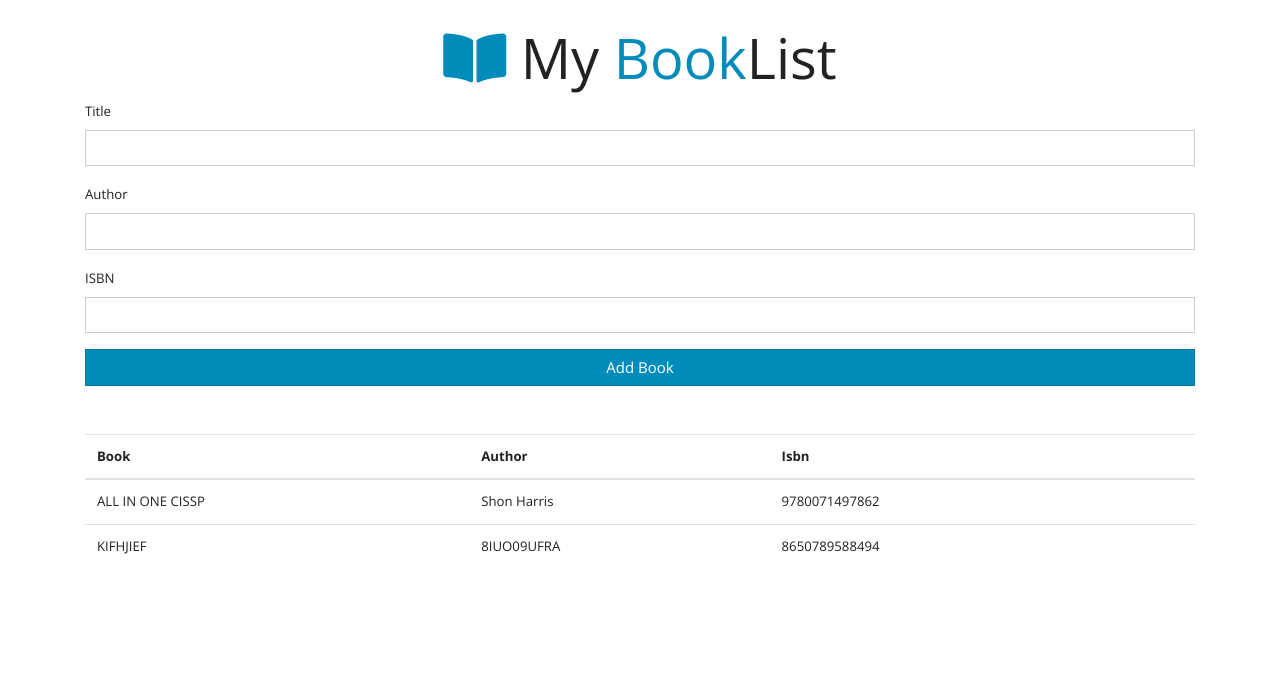
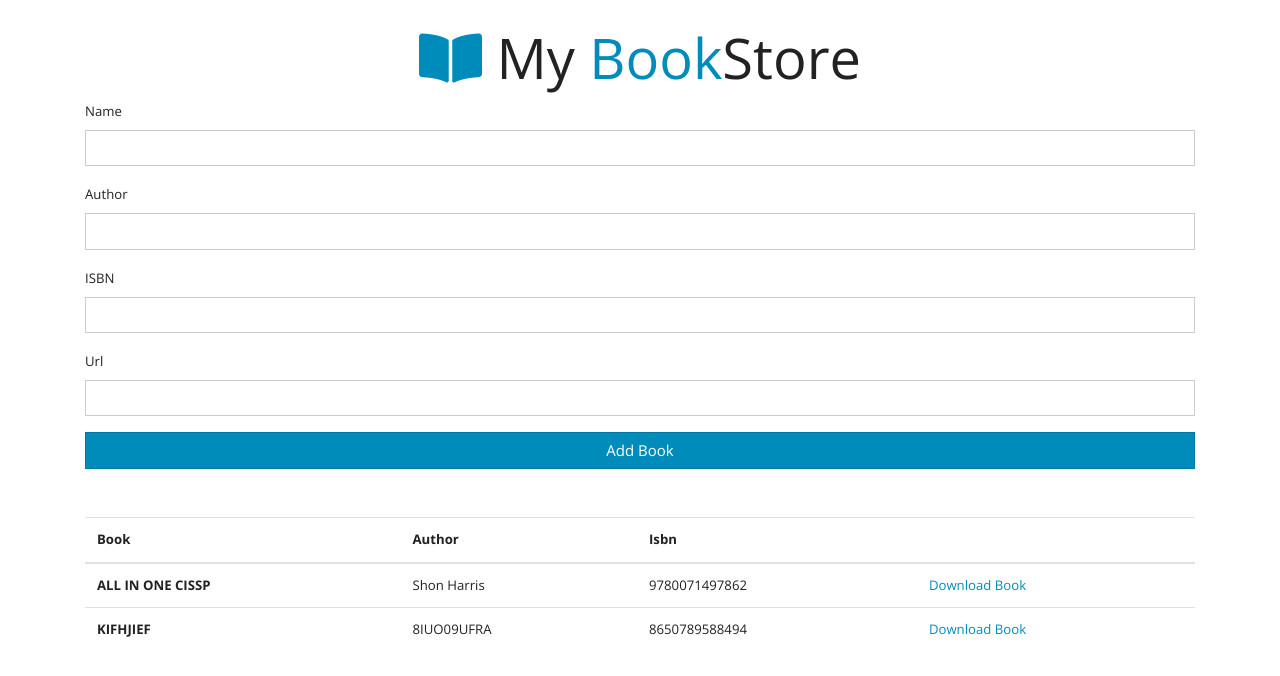
Before and after one commit to Fortunate245/BookStore, a Django app: page / in a window 1280 px wide. Shown: the top 676 px of the page. Run offline with Django 3.2, Linux system fonts and the light colour scheme; data comes from the database, SQL or seed files in the repository; both versions use the stored data as it was after the commit; some libraries are stand-ins or nearby versions.

Commit message:
working form post

```diff
--- a/book_app/book/templates/index.html
+++ b/book_app/book/templates/index.html
@@ -10,21 +10,26 @@
 <body>
     <div class="container mt-4">
          <h1 class="display-4 text-center">
-           <i class="fas fa-book-open text-primary"></i> My <span class="text-primary">Book</span>List
+           <i class="fas fa-book-open text-primary"></i> My <span class="text-primary">Book</span>Store
         </h1>
 
-        <form id="book-form">
+        <form action='{% url "book:index" %}' id="book-form" method='post'>
+            {% csrf_token %}
             <div class="form-group">
-                <label for="title">Title</label>
-                <input type="text" id="title" class="form-control">
+                <label for="title">Name</label>
+                <input type="text" name="name" id="name" class="form-control">
             </div>
             <div class="form-group">
                 <label for="author">Author</label>
-                <input type="text" id="author" class="form-control">
+                <input type="text" name='author' id="author" class="form-control">
             </div>
             <div class="form-group">
                 <label for="isbn">ISBN</label>
-                <input type="text" id="isbn" class="form-control">
+                <input type="text" name="isbn" id="isbn" class="form-control">
+            </div>
+            <div class="form-group">
+                <label for="url">Url</label>
+                <input type="text" name="url" id="url" class="form-control">
             </div>
 
             <input type="submit" value="Add Book" class="btn btn-primary btn-block">
@@ -40,10 +45,10 @@
                     </tr>
                     {%for book in books%}
                         <tr>
-                            <strong><td>{{book.name}}</td></strong>
+                            <td><strong>{{book.name}}</strong></td>
                             <td>{{book.author}}</td>
                             <td>{{book.isbn}}</td>
-                            <td></td>
+                            <td><a href="{{book.book_url}}">Download Book</a></td>
                         </tr>
 
                     {%endfor%}
--- a/book_app/book/urls.py
+++ b/book_app/book/urls.py
@@ -2,7 +2,7 @@ from django.contrib import admin
 from django.urls import path
 from . import views
 
-
+app_name='book'
 
 urlpatterns = [
      path('',views.index,name='index')
--- a/book_app/book/views.py
+++ b/book_app/book/views.py
@@ -1,4 +1,4 @@
-from django.shortcuts import render
+from django.shortcuts import render,redirect
 from .models import Book
 # Create your views here.
 def index(request):
@@ -6,4 +6,17 @@ def index(request):
 	context = {
 	'books':books
 	}
+	if request.method=='POST':
+			author = request.POST.get('author')
+			name = request.POST.get('name')
+			isbn = request.POST.get('isbn')
+			url = request.POST.get('url')
+			new_book = Book(name=name,author=author,isbn=isbn,book_url=url)
+			new_book.save()
+
+			return redirect('/')
+
+
+
+
 	return render(request, 'index.html',context)
```
Also changed, not shown: book_app/db.sqlite3.
